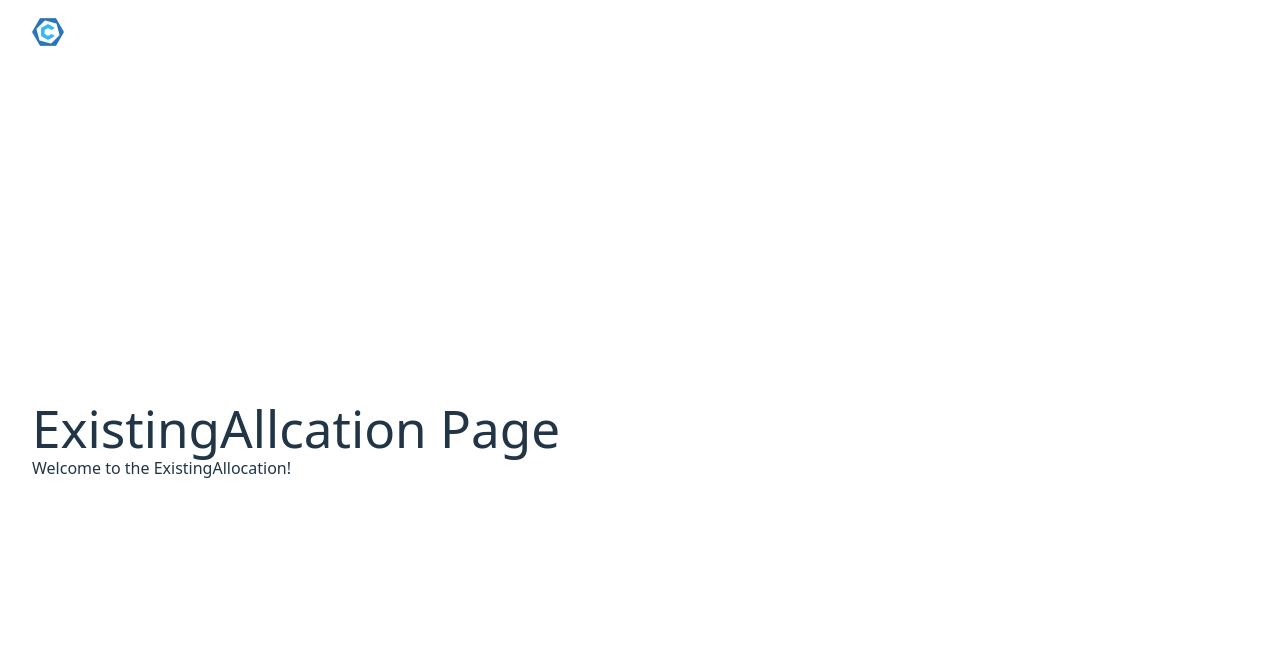
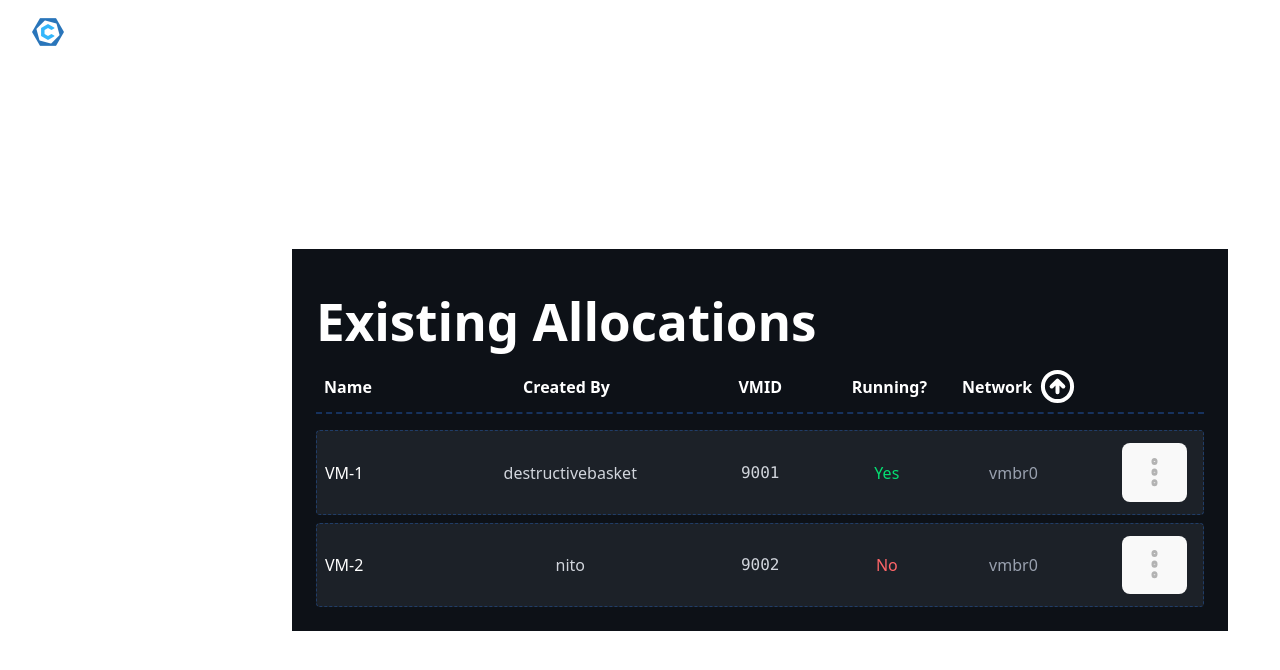
Before and after one commit to padotada/EasyVM_Frontend, a React (Vite) app in the folder easyvm/: page /board in a window 1280 px wide. Shown: the top 670 px of the page. Built offline with nearby package versions, Linux system fonts and the light colour scheme.

Commit message:
Added existing allocations

```diff
--- a/easyvm/src/App.tsx
+++ b/easyvm/src/App.tsx
@@ -1,7 +1,7 @@
 import React from "react";
 import { BrowserRouter as Router, Routes, Route, Link } from "react-router-dom";
 
-import ExistingAllocation from "./pages/existing_allocation";
+import ExistingAllocation from "./pages/existing_allocations";
 import Login from "./pages/login";
 import NewAllocation from "./pages/new_allocation";
 import Settings from "./pages/settings";
@@ -95,7 +95,7 @@ export default function App() {
 
           <div className="nav-links" style={{ display: 'flex', gap: '1rem' }}>
             <NavLink to="/events">Login</NavLink>
-            <NavLink to="/board">Existing Allocation</NavLink>
+            <NavLink to="/board">Existing Allocations</NavLink>
             <NavLink to="/resources">New Allocation</NavLink>
             <Link to="/join" style={{ color: 'white', textDecoration: 'none' }}>Settings</Link>
           </div>
--- a/easyvm/src/pages/existing_allocation.tsx
+++ /dev/null
@@ -1,12 +0,0 @@
-import React from 'react';
-
-const ExistingAllocation: React.FC = () => {
-    return (
-        <div>
-            <h1>ExistingAllcation Page</h1>
-            <p>Welcome to the ExistingAllocation!</p>
-        </div>
-    );
-};
-
-export default ExistingAllocation;
--- /dev/null
+++ b/easyvm/src/pages/existing_allocations.tsx
@@ -0,0 +1,60 @@
+import React from 'react';
+import UpArrow from "../assets/up_arrow.svg";
+import ThreeDots from "../assets/three_dots.svg";
+
+const ExistingAllocation: React.FC = () => {
+    const vmData = [
+        {id: 1, name: 'VM-1', createdBy: 'destructivebasket', vmid:9001, running: true, network: 'vmbr0'},
+        {id: 2, name: 'VM-2', createdBy: 'nito', vmid:9002, running: false, network: 'vmbr0'}
+    ];
+    return (
+        <div className="bg-[#0D1117] ml-65 p-6">
+            <h1 className="text-white text-[48px] font-bold mb-5 mt-5">Existing Allocations</h1>
+
+            {/* Header Rows */}
+            <div className="grid grid-cols-7 gap-4 mb-4 pb-2 border-b-2 border-dashed border-blue-500/30 font-bold text-white items-center">
+                <div className="col-span-1 pl-2">Name</div>
+                <div className="col-span-2 text-center">Created By</div>
+                <div className="col-span-1 text-center">VMID</div>
+                <div className="col-span-1 text-center">Running?</div>
+                <div className="col-span-1 flex items-center justify-between gap-2">
+                    <span>Network</span>
+                    <img src={UpArrow} alt="Up Arrow"/>
+                </div>
+                <div className="col-span-1"></div>
+            </div>
+
+            {/* Data Rows */}
+            <div className="flex flex-col gap-2">
+                {vmData.map((vm) => (
+                    <div key={vm.id}
+                         className="grid grid-cols-7 gap-4 py-3 px-2 border border-dashed border-blue-500/30 rounded bg-[#1c2128] hover:bg-[#2d333b] transition-colors items-center text-gray-300">
+
+                        <div className="col-span-1 font-medium text-white">{vm.name}</div>
+
+                        <div className="col-span-2 text-center">{vm.createdBy}</div>
+
+                        <div className="col-span-1 text-center font-mono">{vm.vmid}</div>
+
+                        <div className={`col-span-1 text-center ${vm.running ? 'text-green-400' : 'text-red-400'}`}>
+                            {vm.running ? 'Yes' : 'No'}
+                        </div>
+
+                        <div className="col-span-1 relative flex items-center justify-center text-gray-400">
+                            <span>{vm.network}</span>
+
+                        </div>
+                        <div className="col-span-1 flex justify-end pr-2">
+                            <button className="p-1 hover:bg-gray-700 rounded-full transition-colors cursor-pointer">
+                                <img src={ThreeDots} alt="Three Dots"/>
+                            </button>
+                        </div>
+
+                    </div>
+                ))}
+            </div>
+        </div>
+    );
+};
+
+export default ExistingAllocation;
```
Also changed, not shown: easyvm/src/assets/three_dots.svg (added), easyvm/src/assets/up_arrow.svg (added).
